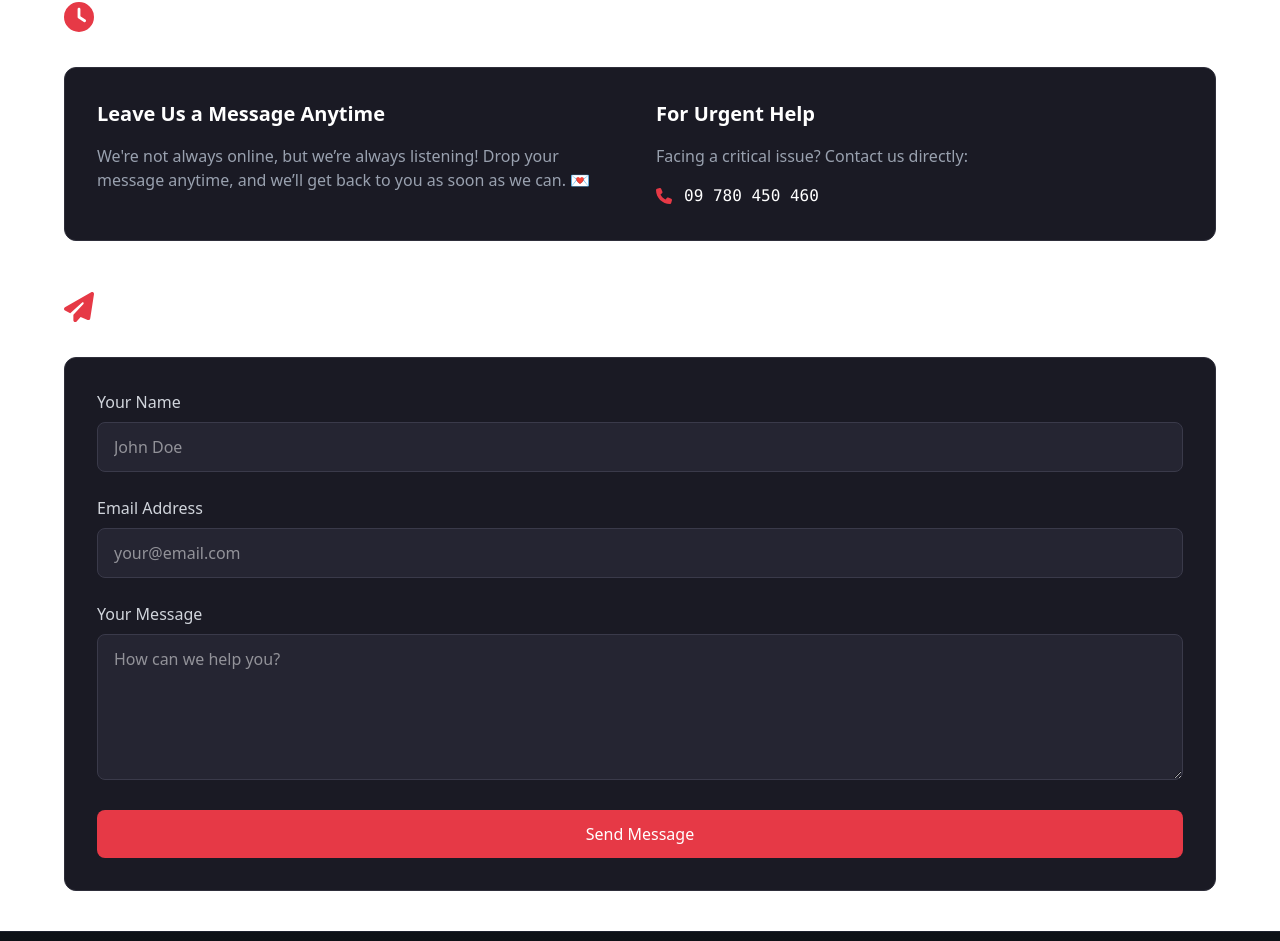
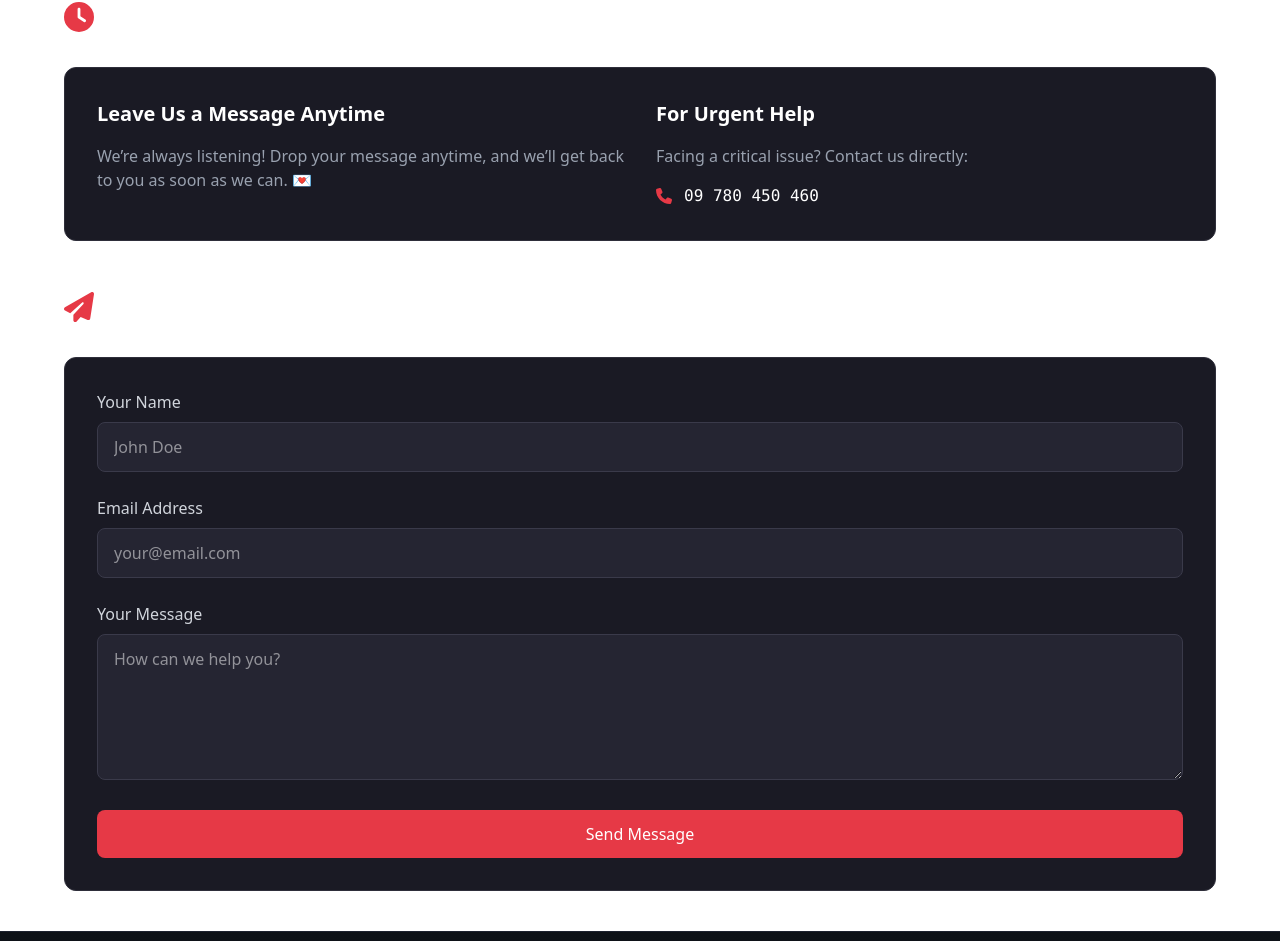
Before and after one commit to amm926616/april-landing-react, a React (Vite) app: page /contact in a window 1280 px wide. Shown: the part 2023-2964 px from the top of the page. Built offline with nearby package versions, Linux system fonts and the light colour scheme.

Commit message:
supportHourSec2

```diff
--- a/src/sections/SupportHourSection.tsx
+++ b/src/sections/SupportHourSection.tsx
@@ -24,7 +24,7 @@ export default function SupportHourSection({
         <div>
           <h3 className="text-xl font-semibold mb-4">Leave Us a Message Anytime</h3>
           <p className="text-gray-400">
-            We're not always online, but we’re always listening! Drop your message anytime,
+            We’re always listening! Drop your message anytime,
             and we’ll get back to you as soon as we can. 💌
           </p>
         </div>
```
